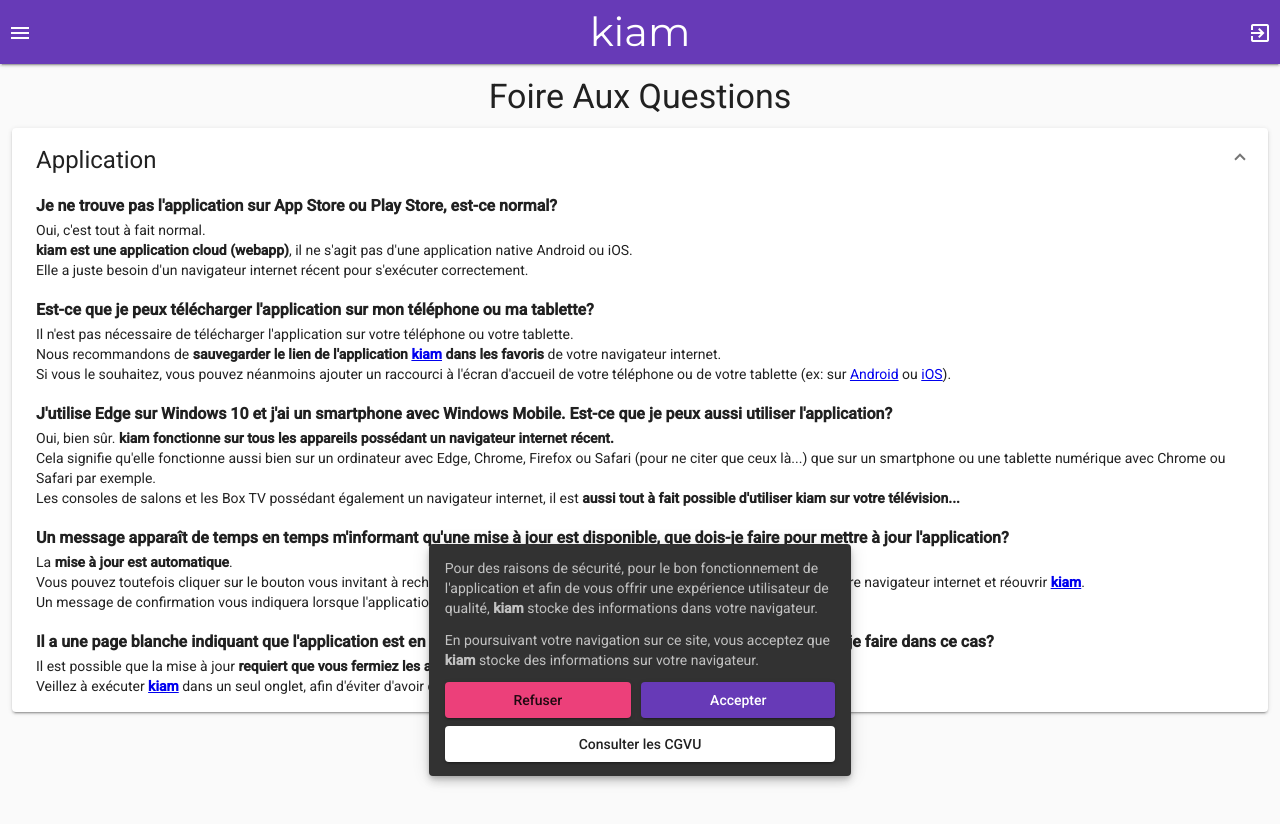
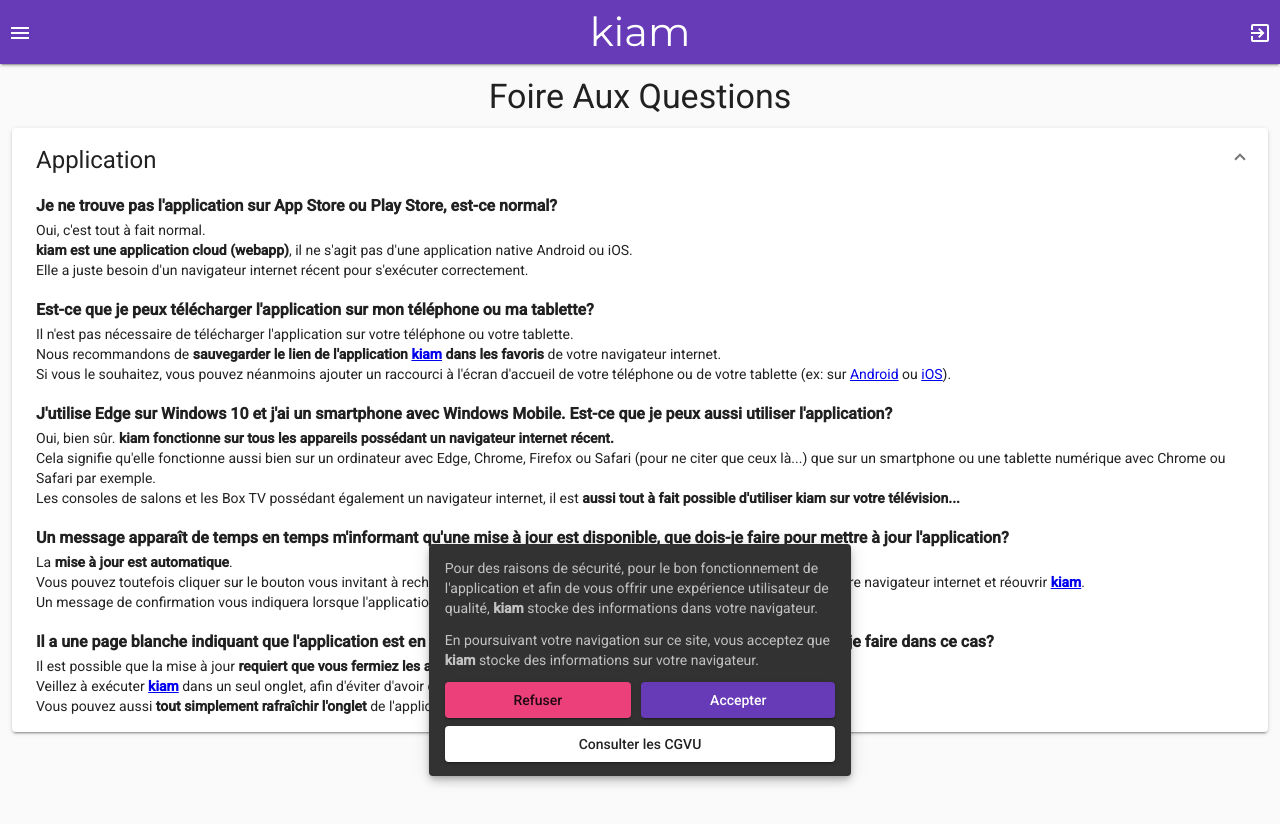
Before and after one commit to trendev/kiam-welcome, an Angular app: page /faq in a window 1280 px wide. Shown: the top 824 px of the page. Built offline with nearby package versions, Linux system fonts and the light colour scheme.

Commit message:
add details in white page response

```diff
--- a/src/app/faq/application-questions/application-questions.component.html
+++ b/src/app/faq/application-questions/application-questions.component.html
@@ -50,6 +50,7 @@
         <h3>Il a une page blanche indiquant que l'application est en cours de chargement mais elle ne se charge pas, que dois-je faire dans ce cas?</h3>
         <p class="response">Il est possible que la mise à jour <b>requiert que vous fermiez les autres onglets où l'application est déjà ouverte</b>.</p>
         <p class="response">Veillez à exécuter <b><a href="/app/">{{appName}}</a></b> dans un seul onglet, afin d'éviter d'avoir des conflits de version au sein du même navigateur internet.</p>
+        <p class="response">Vous pouvez aussi <b>tout simplement rafraîchir l'onglet</b> de l'application.</p>
     </div>
     <!-- <mat-action-row>
         <button mat-button>Click me</button>
```
